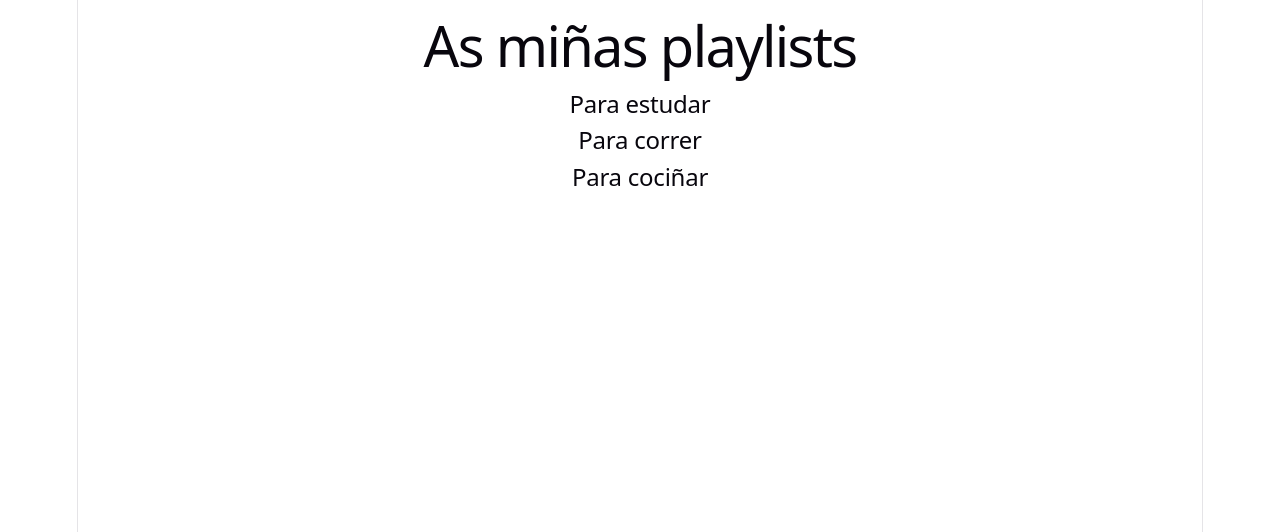
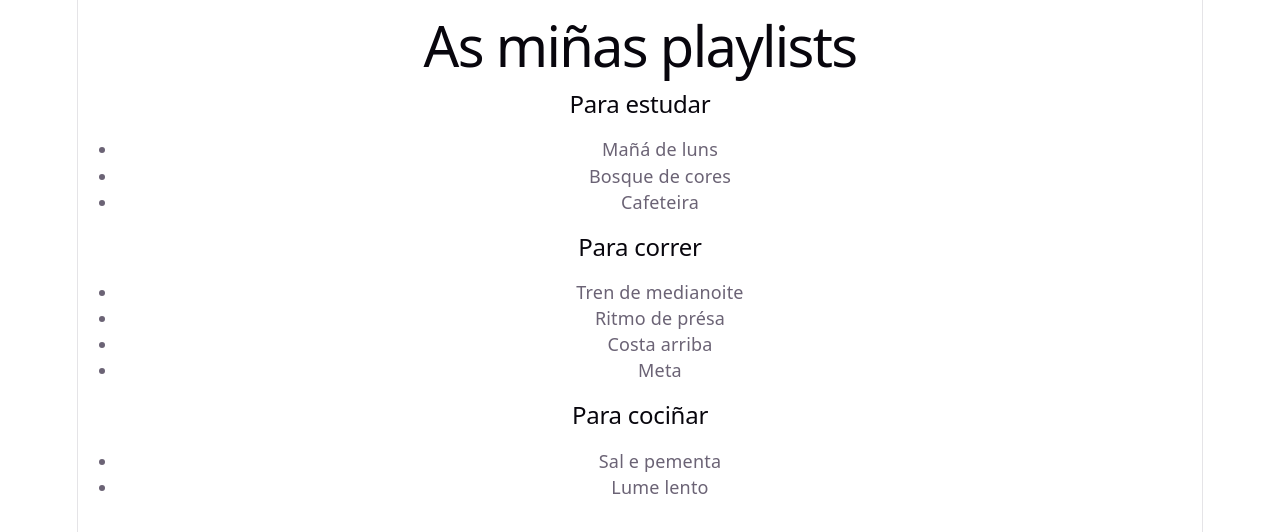
Before and after one commit to xurxobargeblanco/Interfaces, a React (Vite) app in the folder UD02/Tarea_2.3/: page / in a window 1280 px wide. Shown: the top 532 px of the page. Built offline with nearby package versions, Linux system fonts and the light colour scheme.

Commit message:
UD02/TAREA_2.3/Reto2 - Exercicio resolto e probado

```diff
--- a/UD02/Tarea_2.3/src/App.jsx
+++ b/UD02/Tarea_2.3/src/App.jsx
@@ -20,7 +20,12 @@ export default function App() {
   const elementos = playlists.map((playlist) => (
     <section key={playlist.id}>
       <h2>{playlist.nome}</h2>
-      {/* TODO: aquí vai a lista de cancións */}
+
+      <ul>
+        {playlist.cancions.map((cancion, index) => (
+          <li key={index}>{cancion}</li>
+        ))}
+      </ul>
     </section>
   ));
 
```
Also changed, not shown: UD02/Tarea_2.3/src/Reto2.jsx (+6 -1 lines).
